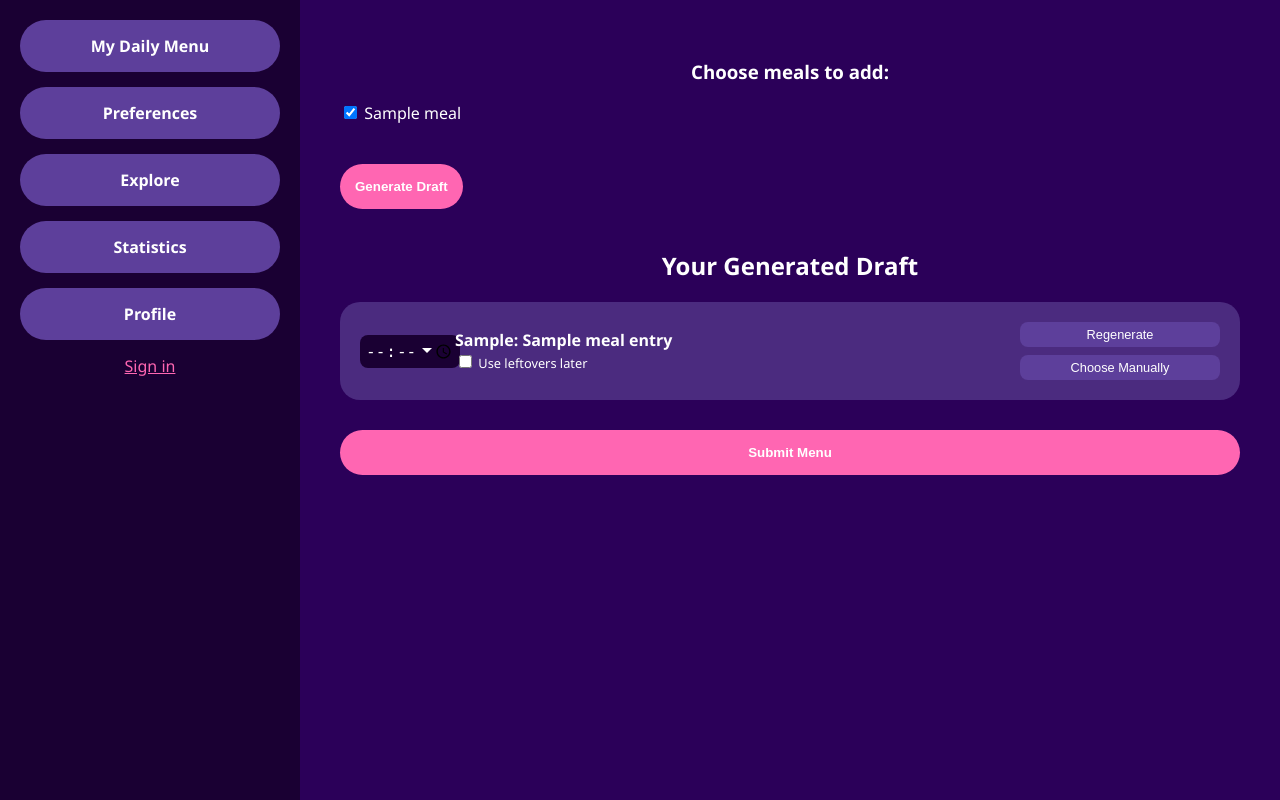
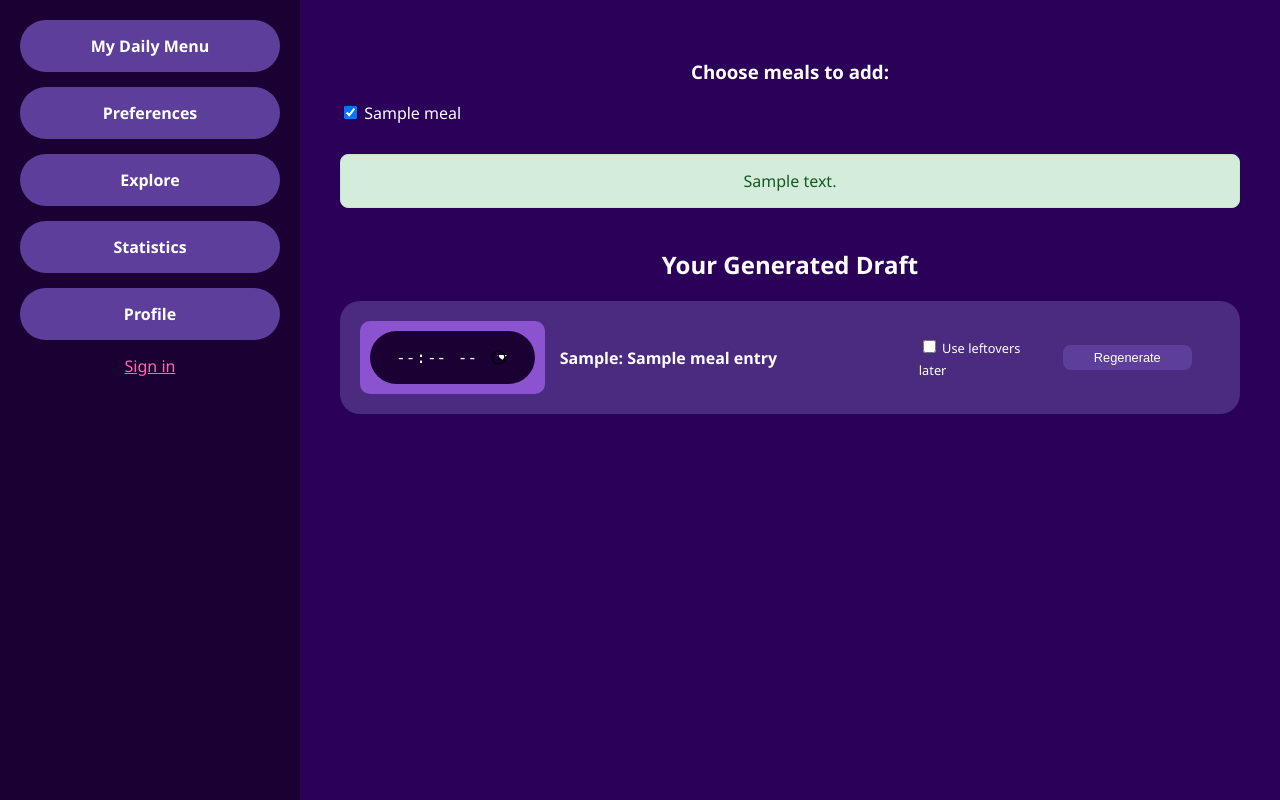
Before and after one commit to Khrystyna-Parnavska/menu-generator, a Flask app: template templates/menu.html in a window 1280 px wide. Shown: the part 44-844 px from the top of the page. Run offline with Flask 3, Linux system fonts and the light colour scheme; the template is opened without the code that fills it: most values are stand-ins (such as "Sample title", 1, 10 or a date in 2020).

Commit message:
basic meal card with regenerate and submit menu button

```diff
--- a/templates/menu.html
+++ b/templates/menu.html
@@ -4,6 +4,7 @@
 {% endblock %}
 
 {% block body %}
+
     <h3 style="text-align: center;">Choose meals to add:</h3>
     <form action="{{ url_for('init_plan') }}" method="POST">
         <div style="display: grid; grid-template-columns: 1fr 1fr; gap: 10px; margin-bottom: 30px;">
@@ -11,46 +12,61 @@
             <label><input type="checkbox" name="meals" value="{{ meal['name'] }}" checked> {{ meal['name'] }}</label>
             {% endfor %}
         </div>
-        <button type="submit" class="submit-btn">Generate Draft</button>
+        {% if not success_message %}
+            <button type="submit" class="submit-btn">Generate Draft</button>
+        {% endif %}
     </form>
+
     {% if error %}
     <p style="color:red; text-align:center;">{{ error }}</p>
+    {% endif %}
+
+    {% if success_message %}
+        <div style="background-color: #d4edda; color: #155724; padding: 15px; border-radius: 8px; margin-bottom: 20px; text-align: center; border: 1px solid #c3e6cb;">
+            {{ success_message }}
+        </div>
     {% endif %}
 
     {% if menu_meals %}
     <section id="draft" style="margin-top: 40px;">
         <h2 style="text-align: center;">Your Generated Draft</h2>
-        <form action="/submit-final-menu" method="POST">
+
+        <form id="final-menu-form" action="/submit-final-menu" method="POST">
+            <input type="hidden" name="menu_id" value="{{ menu_id }}">
 
             {% for meal_entry in menu_meals %}
-            <div class="meal-card">
-                <div class="time-badge" style="background: none; padding: 0;">
-                <input type="time"
-                    name="meal_time_{{ meal_entry['id'] }}"
-                    value="{{ meal_entry['meal_time'] }}"
-                    class="custom-input"
-                    step="60"
-                    style="width: 100px; padding: 5px; border-radius: 8px;">
-            </div>
+            <div class="meal-card" style="display: flex; align-items: center; gap: 15px;">
 
-                <div>
-                    <strong>{{ meal_entry['meal_type'] }}: {{ meal_entry['recipe_name'] }}</strong><br>
+                <div class="time-badge">
+                    <input type="time" name="meal_time_{{ meal_entry['meal_id'] }}" value="{{ meal_entry['meal_time'] }}" class="custom-input">
+                </div>
 
+                <div style="flex: 0 0 40%;">
+                    <strong><p style="margin: 0;">{{ meal_entry['meal_type'] }}: {{ meal_entry['recipe_name'] }}</p></strong>
+                </div>
+
+                <div style="flex: 0 0 15%;">
                     <label style="font-size: 0.8em;">
-                        <input type="hidden" name="meal_ids[]" value="{{ meal_entry['id'] }}">
-                        <input type="checkbox" name="leftover_{{ meal_entry['id'] }}"> Use leftovers later
+                        <input type="checkbox" name="leftover_{{ meal_entry['meal_id'] }}" value="1"> Use leftovers later
                     </label>
                 </div>
 
-                <div class="action-group">
-                    <button type="button" class="action-btn">Regenerate</button>
-                    <button type="button" class="action-btn">Choose Manually</button>
+                <div class="action-group" style="flex: 0 0 15%;">
+                    <button type="submit" form="regen-{{ loop.index }}" class="action-btn" style="width: 100%;">Regenerate</button>
                 </div>
+
             </div>
             {% endfor %}
 
-            <button type="submit" class="submit-btn" style="width:100%">Submit Menu</button>
+            {% if not success_message %}
+                <button type="submit" class="submit-btn" style="width:100%">Submit Menu</button>
+            {% endif %}
         </form>
+
+        {% for meal_entry in menu_meals %}
+        <form id="regen-{{ loop.index }}" action="{{ url_for('regenerate_meal', meal_id=loop.index0) }}" method="POST" style="display:none;"></form>
+        {% endfor %}
+
     </section>
 {% endif %}
 {% endblock %}
```
